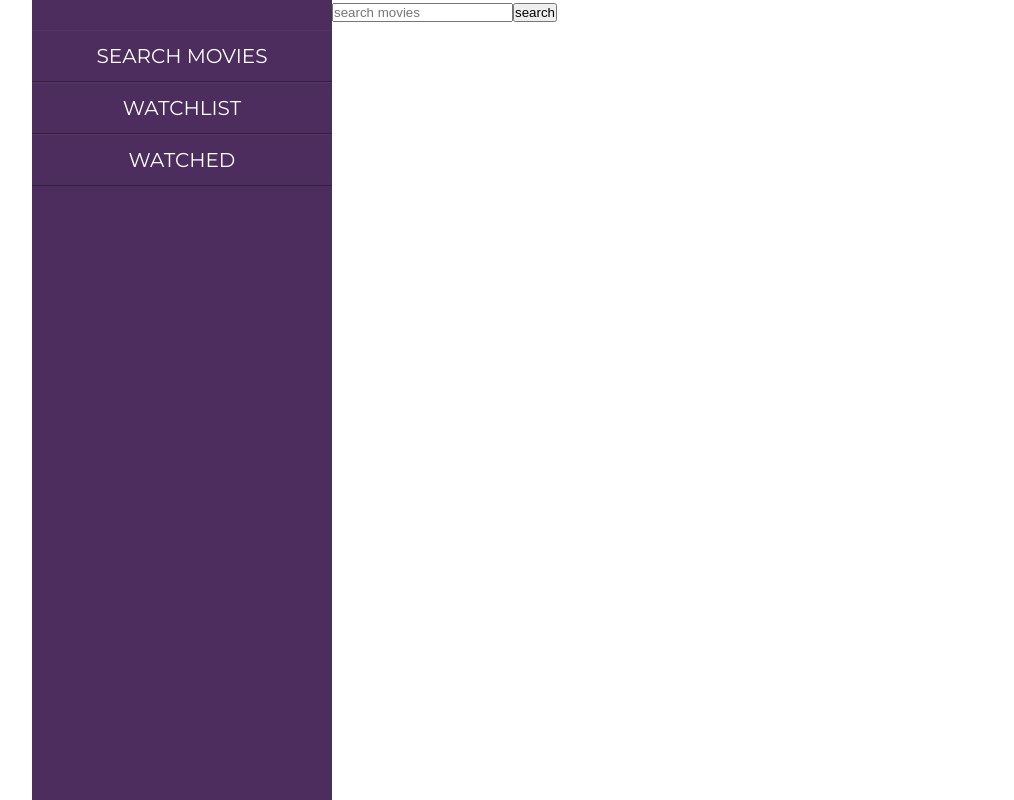
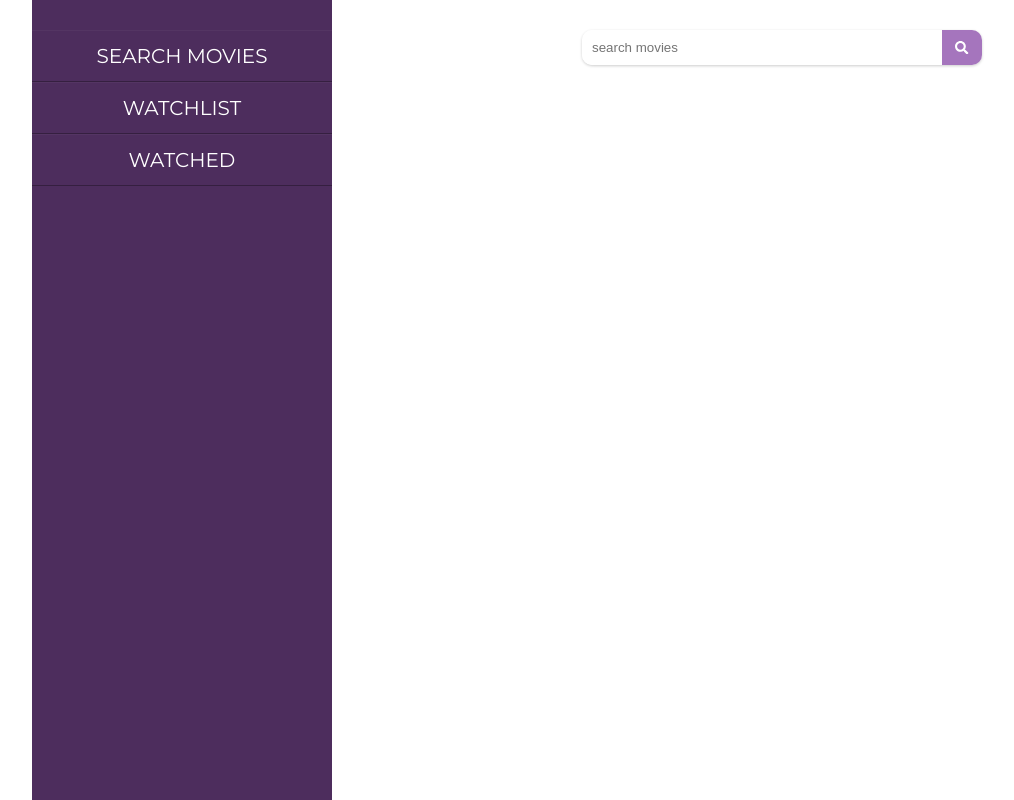
Before and after one commit to patryk-kilian/movies-box, a React (Create React App) app: page / in a window 1280 px wide. Shown: the whole page, without its empty margins (8-1022 px from the left). Built offline with nearby package versions, Linux system fonts and the light colour scheme.

Commit message:
styling search bar and status buttons

```diff
--- a/src/components/Search.js
+++ b/src/components/Search.js
@@ -5,6 +5,7 @@ import { useContext, useState } from 'react';
 import MoviesContext from '../context/movies/moviesContext';
 import AlertContext from '../context/alert/alertContext';
 import MovieCard from '../components/MovieCard';
+import { FaSearch } from 'react-icons/fa';
 
 const Search = () => {
   const alertContext = useContext(AlertContext);
@@ -28,15 +29,58 @@ const Search = () => {
   };
   return (
     <div>
-      <form onSubmit={onSubmit}>
+      <form
+        onSubmit={onSubmit}
+        css={{
+          boxShadow: '0 1px 3px hsla(0,0%,0%,.2)',
+          display: 'flex',
+          justifyContent: 'center',
+          maxWidth: '400px',
+          margin: '0 auto',
+          marginTop: '30px',
+          borderRadius: '10px',
+        }}
+      >
         <input
           type='search'
           onChange={onChange}
           value={query}
           name='search'
           placeholder='search movies'
+          css={{
+            border: 'none',
+            background: '#fff',
+            // border: '1px solid hsl(280,35%,60%)',
+            padding: '10px',
+            flexGrow: '2',
+            borderTopLeftRadius: '10px',
+            borderBottomLeftRadius: '10px',
+            outline: 'none',
+          }}
         />
-        <input type='submit' value='search' />
+        <button
+          type='submit'
+          css={{
+            border: '1px solid transparent',
+            background: 'hsl(280,35%,60%)',
+            display: 'flex',
+            justifyContent: 'center',
+            alignItems: 'center',
+            color: '#fff',
+            borderTopRightRadius: '10px',
+            borderBottomRightRadius: '10px',
+            maxWidth: '40px',
+            width: '100%',
+            outline: 'none',
+            cursor: 'pointer',
+            transition: 'background .3s',
+            ': hover': {
+              background: 'hsl(280,35%,40%)',
+            },
+          }}
+        >
+          <FaSearch />
+        </button>
       </form>
       <div css={{}}>
         {fetchedMovies &&
--- a/src/components/StatusButtons.js
+++ b/src/components/StatusButtons.js
@@ -12,6 +12,7 @@ const StatusButtons = ({ movie }) => {
   const myMovie = myMovies.find(el => el.id === movie.id);
 
   const IconButton = styled.button(props => ({
+    position: 'relative',
     height: '40px',
     width: '40px',
     border: 'none',
@@ -24,6 +25,16 @@ const StatusButtons = ({ movie }) => {
     alignItems: 'center',
     fontSize: '1.4rem',
     cursor: 'pointer',
+    transition: 'background .3s',
+    '& svg': {
+      transition: 'transform .3s',
+    },
+    '&:hover': {
+      background: props.add ? 'hsl(120, 100%, 60%)' : 'hsl(0, 100%, 60%)',
+      '.plus-icon': {
+        transform: 'rotate(90deg)',
+      },
+    },
   }));
 
   const Button = styled.button(props => ({
@@ -51,7 +62,7 @@ const StatusButtons = ({ movie }) => {
   if (!myMovie)
     return (
       <IconButton add='true' onClick={() => addMovie(movie)}>
-        <FaPlus />
+        <FaPlus className='plus-icon' />
       </IconButton>
     );
   else
```
